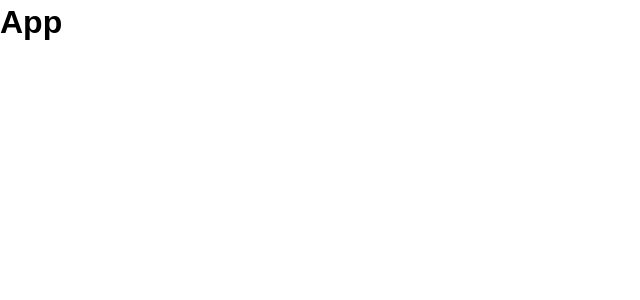
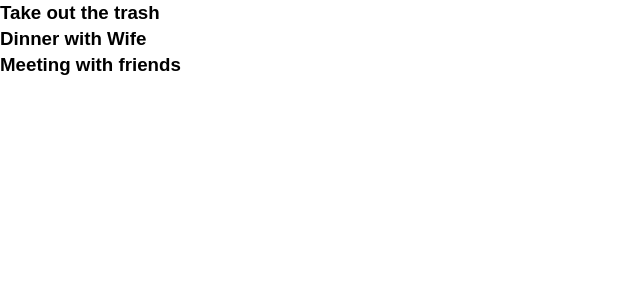
Before and after one commit to JRPerezJr/React-To-Do-List, a React (Create React App) app: page / in a window 1280 px wide. Shown: the top 300 px of the page, without its empty margins (0-640 px from the left). Built offline with nearby package versions, Linux system fonts and the light colour scheme.

Commit message:
Added Todos component

```diff
--- a/src/App.js
+++ b/src/App.js
@@ -1,11 +1,36 @@
 import React, { Component } from 'react';
 import './App.css';
 
+import Todos from './components/Todos';
+
 class App extends Component {
-  render() {  //Lifecycle method needed to render the component
+  state = {
+    todos: [
+      {
+        id: 1,
+        title: 'Take out the trash',
+        completed: false
+      },
+
+      {
+        id: 2,
+        title: 'Dinner with Wife',
+        completed: false
+      },
+
+      {
+        id: 3,
+        title: 'Meeting with friends',
+        completed: false
+      }
+    ]
+
+  }
+  render() {
+    console.log(this.state.todos)  //Lifecycle method needed to render the component
     return (
       <div className="App">
-        <h1>App</h1>
+        <Todos todos={this.state.todos} />
       </div>
     );
   }
--- /dev/null
+++ b/src/components/Todos.js
@@ -0,0 +1,12 @@
+import React, { Component } from 'react';
+
+class Todos extends Component {
+  render() {  //Lifecycle method needed to render the component
+    console.log(this.props.todos)
+    return this.props.todos.map((todo) =>
+        <h3>{ todo.title } </h3>
+    );
+  }
+}
+
+export default Todos;
```
